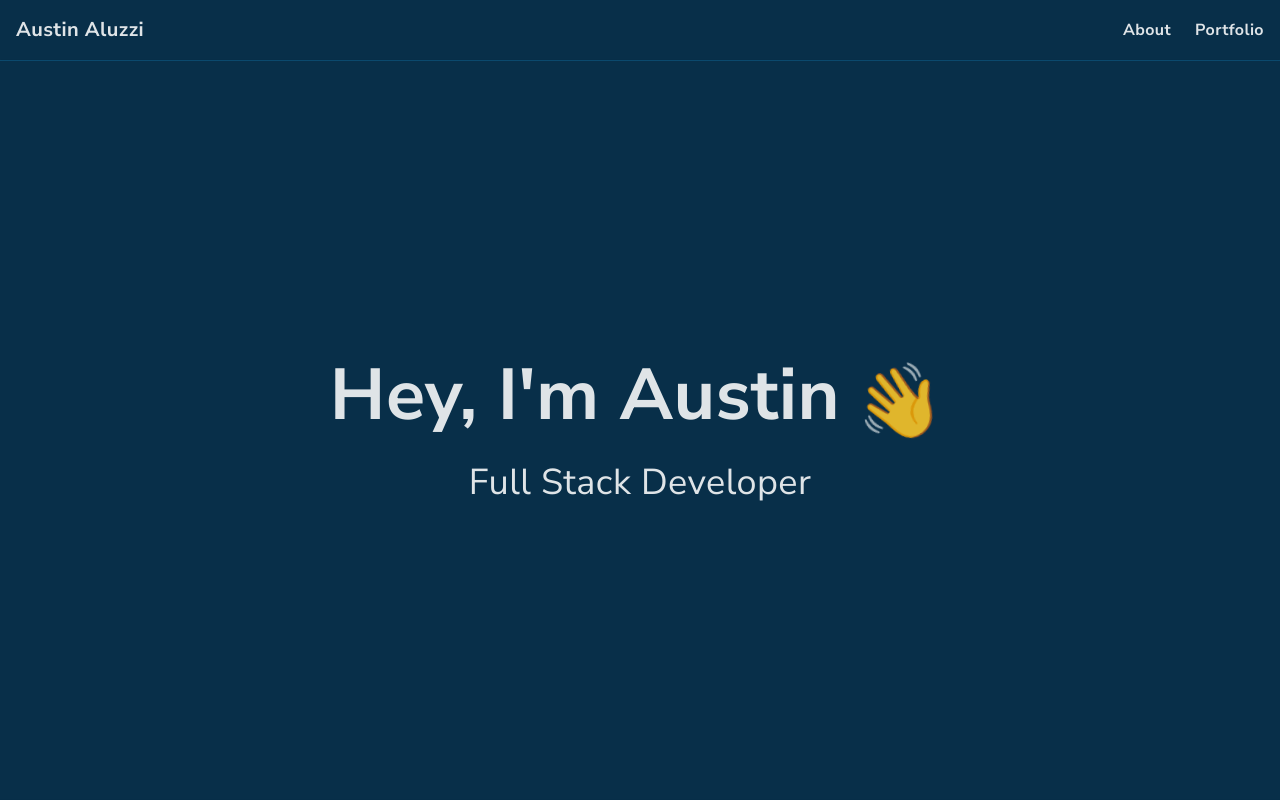
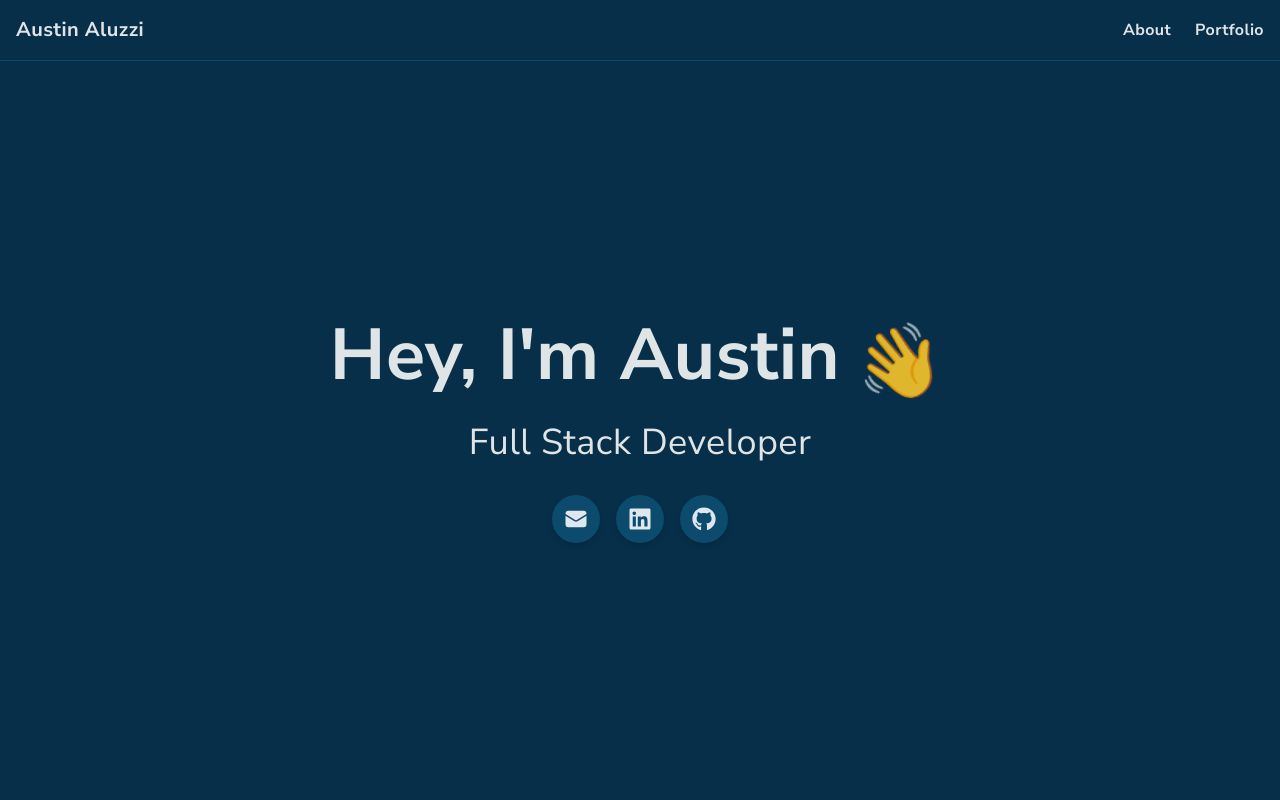
Before and after one commit to aaluzzi/personal-site, a React (Vite) app: page / in a window 1280 px wide. Shown: the top 800 px of the page. Built offline with nearby package versions, Linux system fonts and the light colour scheme; no server answers.

Commit message:
Add icons to hero section

```diff
--- a/src/components/sections/Hero.jsx
+++ b/src/components/sections/Hero.jsx
@@ -1,12 +1,35 @@
 import { motion } from "framer-motion"
+import { HiEnvelope } from "react-icons/hi2";
+import { FaGithub, FaLinkedin } from "react-icons/fa";
 
 export default function Hero() {
+    const variants = {
+        hidden: {
+            y: 100,
+            opacity: 0
+        },
+        visible: {
+            y: 0,
+            opacity: 1,
+            transition: {
+                duration: 0.25
+            }
+        }
+    };
+
     return (
-        <section className="p-4 bg-sky-950 flex-grow flex flex-col items-center justify-center gap-8 drop-shadow-md tracking-wide">
+        <motion.section
+            initial="hidden"
+            whileInView="visible"
+            transition={{
+                staggerChildren: 0.25
+            }}
+            viewport={{
+                once: true
+            }}
+            className="p-4 bg-sky-950 flex-grow flex flex-col items-center justify-center gap-8 drop-shadow-md tracking-wide">
             <motion.h1
-                initial={{ y: 100, opacity: 0 }}
-                animate={{ y: 0, opacity: 1 }}
-                transition={{ duration: 0.5, delay: 0.25 }}
+                variants={variants}
                 className="text-6xl md:text-7xl font-bold leading-tight">
                 Hey, I'm Austin <motion.span
                     animate={{ rotate: [-10, 10, -10] }}
@@ -16,12 +39,23 @@ export default function Hero() {
                 </motion.span>
             </motion.h1>
             <motion.p
-                initial={{ y: 100, opacity: 0 }}
-                animate={{ y: 0, opacity: 1 }}
-                transition={{ duration: 0.5, delay: 0.5 }}
+                variants={variants}
                 className="text-3xl md:text-4xl leading-tight">
                 Full Stack Developer
             </motion.p>
-        </section>
+            <motion.ul
+                variants={variants}
+                className="flex gap-4">
+                <HeroIcon href="#connect" icon={<HiEnvelope className="h-6 w-6" />} />
+                <HeroIcon href="https://linkedin.com/in/austin-aluzzi" icon={<FaLinkedin className="h-6 w-6" />} />
+                <HeroIcon href="https://github.com/aaluzzi" icon={<FaGithub className="h-6 w-6" />} />
+            </motion.ul>
+        </motion.section>
     )
 }
+
+function HeroIcon({ href, icon }) {
+    return (
+        <a className="h-[100%] bg-sky-900 p-3 rounded-full shadow-md" href={href}>{icon}</a>
+    )
+}
```
